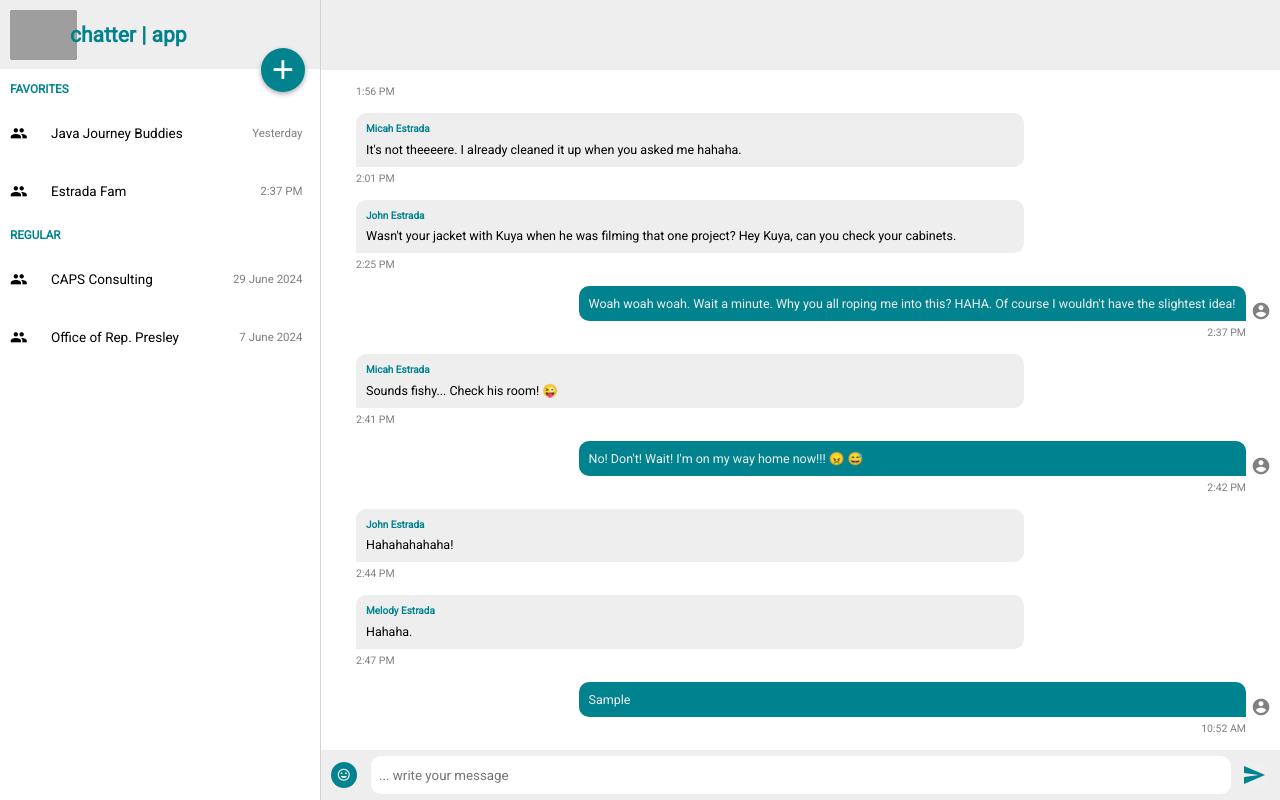
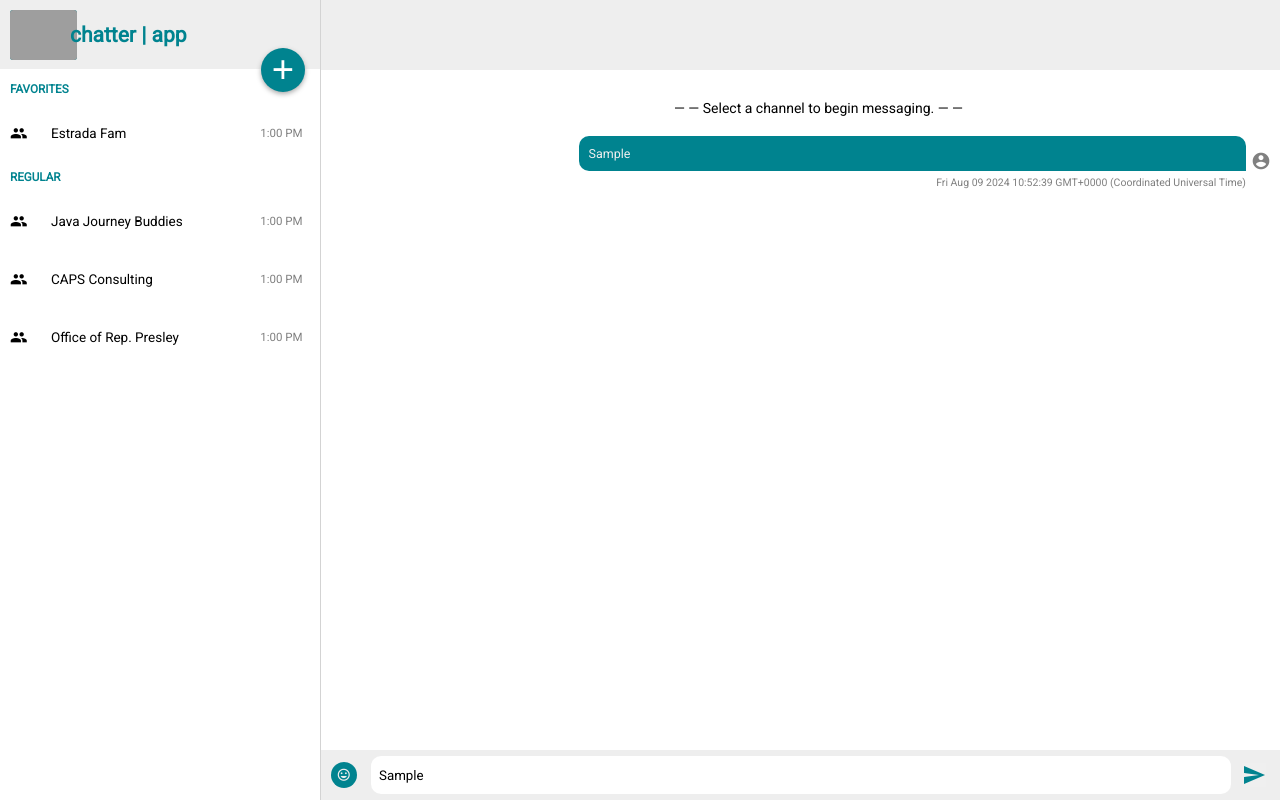
Before and after one commit to JoJosh19/TUM_MYOA, a plain HTML site: page index.html in a window 1280 px wide. Both pictures are taken after typing "Sample" into the empty fields and a click on the button "send". Drawn offline with nearby package versions, Linux system fonts and the light colour scheme; grey boxes are pictures that could not be loaded.

Commit message:
Something's up
I'm not sure what is edited

```diff
--- a/channels.js
+++ b/channels.js
@@ -1,20 +1,37 @@
-const channel_1 = {
-    id: 'channel_1',
-    name: 'Java Journey Buddies',
-    favorite: false,
+function Channel (id, name, favorite, lastSentTime) {
+    this.id = id;
+    this.name = name;
+    this.favorite = favorite;
+    this.lastSentTime = lastSentTime;
+    this.messages = [];
 }
-const channel_2 = {
-    id: 'channel_2',
-    name: 'Estrada Fam',
-    favorite: true,
+
+const channels = [
+    new Channel("channel_1", "Java Journey Buddies", false, "1:00 PM"),
+    new Channel("channel_2", "Estrada Fam", true, "1:00 PM"),
+    new Channel("channel_3", "CAPS Consulting", false, "1:00 PM"),
+    new Channel("channel_4", "Office of Rep. Presley", false, "1:00 PM")
+]
+
+// trying to add "favorites" functionality
+
+function displayChannels() {
+    const favoritesList = document.getElementById('favoriteCh');
+    const regularList = document.getElementById('regularCh');
+    favoritesList.innerHTML = "";
+    regularList.innerHTML = "";
+
+    channels.forEach(
+        function addHTMLString (channel, index) {
+            const currentChannelHTMLString = `<li id="${channel.id}" class="channel" onclick="switchChannel(${index})">${channel.name}<span class="dateLastActive">${channel.lastSentTime}</span></li>`;
+
+            if (channel.favorite) {
+                favoritesList.innerHTML += currentChannelHTMLString;
+            }
+            else {
+                regularList.innerHTML += currentChannelHTMLString;
+            }
+
+        }
+    )
 }
-const channel_3 = {
-    id: 'channel_3',
-    name: 'CAPS Consulting',
-    favorite: false,
-}
-const channel_4 = {
-    id: 'channel_4',
-    name: 'Office of Rep. Presley',
-    favorite: false,
-}
--- a/index.html
+++ b/index.html
@@ -11,10 +11,11 @@
     <link href="https://use.fontawesome.com/releases/v5.3.1/css/all.css" rel="stylesheet" integrity="sha384-mzrmE5qonljUremFsqc01SB46JvROS7bZs3IO2EmfFsd15uHvIt+Y8vEf7N7fWAU" crossorigin="anonymous">
     <script src="https://code.jquery.com/jquery-3.6.0.min.js"></script>
     <script src="channels.js"></script>
+    <script src="messages.js"></script>
     <script src="main.js"></script>
 </head>
 
-<body>
+<body onload="init()">
     <div id="menuSide" class="mainDivs">
         <section id="appBar1" class="appBar">
             <img
@@ -27,14 +28,14 @@
         </section>
         <section id="channelsView">
             <h2 class="categories">Favorites</h2>
-            <ul class="channelList">
-                <li id="channel_1" class="channel" onclick="switchChannel(channel_1)">Java Journey Buddies<span class="dateLastActive"> Yesterday</span></li>
-                <li id="channel_2" class="channel" onclick="switchChannel(channel_2)">Estrada Fam<span class="dateLastActive"> 2:37 PM</span><br></li>
+            <ul id="favoriteCh" class="channelList">
+                <!-- <li id="channel_1" class="channel" onclick="switchChannel(channel_1)">Java Journey Buddies<span class="dateLastActive"> Yesterday</span></li>
+                <li id="channel_2" class="channel" onclick="switchChannel(channel_2)">Estrada Fam<span class="dateLastActive"> 2:37 PM</span><br></li> -->
             </ul>
             <h2 class="categories">Regular</h2>
-            <ul class="channelList">
-                <li id="channel_3" class="channel" onclick="switchChannel(channel_3)">CAPS Consulting<span class="dateLastActive"> 29 June 2024</span></li>
-                <li id="channel_4" class="channel" onclick="switchChannel(channel_4)">Office of Rep. Presley<span class="dateLastActive"> 7 June 2024</span></li>
+            <ul id="regularCh" class="channelList">
+                <!-- <li id="channel_3" class="channel" onclick="switchChannel(channel_3)">CAPS Consulting<span class="dateLastActive"> 29 June 2024</span></li>
+                <li id="channel_4" class="channel" onclick="switchChannel(channel_4)">Office of Rep. Presley<span class="dateLastActive"> 7 June 2024</span></li> -->
             </ul>
         </section>
     </div>
@@ -44,7 +45,9 @@
                 <a id="addToFave" class="material-icons"></a>
             </section>
         <article id="chatArea">
-            <div class="chatBlock">
+            <p id="startText">— — Select a channel to begin messaging. — —</p>
+
+            <!-- <div class="chatBlock">
                 <h3 class="sender">Micah Estrada</h3>
                 <p class="chatLog">I don't know where it is, Mom.</p>
             </div>
@@ -86,7 +89,7 @@
                 <h3 class="sender">Melody Estrada</h3>
                 <p class="chatLog">Hahaha.</p>
             </div>
-            <p class="dateLog">2:47 PM</p>
+            <p class="dateLog">2:47 PM</p> -->
         </article>
         <div id="inputArea">
             <i class="material-icons" id="emoticonButton">insert_emoticon</i>
--- a/main.js
+++ b/main.js
@@ -1,8 +1,23 @@
-console.log("App is live.");
+function init() {
+    console.log("App is live.");
+    // getChannels();
+    // getMessages();
+    loadMessagesIntoChannel();
+    displayChannels();
+    // loadEmojis();
+    // sendMessage();
+
+    // console.log(channels[0].messages[0])
+    // console.log(channels[1].messages[0])
+    // console.log(channels[2].messages[0])
+    // console.log(channels[3].messages[0])
+}
+
 
 let selectedChannel = null;
 
-function switchChannel(newSelectedChannel) {
+function switchChannel(selectedChannelIndex) {
+    const newSelectedChannel = channels[selectedChannelIndex];
     console.log(newSelectedChannel.name);
 
     document.querySelectorAll('.channel').forEach(
@@ -13,6 +28,8 @@ function switchChannel(newSelectedChannel) {
 
     document.getElementById(newSelectedChannel.id).classList.add('selected');
     selectedChannel = newSelectedChannel;
+
+    showMessages(selectedChannel);
 
     updateHeader(selectedChannel);
 }
@@ -27,14 +44,60 @@ function sendMessage() {
     var messageText = document.getElementById('messageInput').value;
     if (messageText.trim() === '') return;
 
-    let currentTime = new Date().toLocaleTimeString([], {hour: '2-digit', minute: '2-digit'});
+    let currentTime = new Date();
 
     let messageString = '<div class="chatBlock mine"><p class="chatLog mine">' + messageText + '</p></div><p class="dateLog mine">' + currentTime + '</p>'
 
     const chatAreaU = document.getElementById('chatArea');
 
     chatAreaU.insertAdjacentHTML('beforeend', messageString);
+
+    var sentMe = 'Josh Estrada';
+    var sentTimeMe = currentTime;
+    var channelID = selectedChannel.id;
+    var textMe = messageText;
+
+    selectedChannel.messages.push(new Message(sentMe, sentTimeMe, channelID, true, textMe));
+
+    document.getElementById('messageInput').value = "";
+
+    chatAreaU.scrollTop = chatAreaU.scrollHeight;
+
     document.getElementById('messageInput').value = "";
 
     chatAreaU.scrollTop = chatAreaU.scrollHeight;
 }
+
+function showMessages (param_selectedChannel) {
+
+    chatArea = document.getElementById('chatArea');
+    chatArea.innerHTML = "";
+    param_selectedChannel.messages.forEach(
+        function loadMessages(message) {
+            var sender = message.sender;
+            var sentTime = message.sentTime;
+            var own = message.own;
+            var text = message.text;
+
+            if (own == false) {
+                var blockToPrint =  `<div class="chatBlock">
+                                        <h3 class="sender">${sender}</h3><p class="chatLog">
+                                        <p class="chatLog">${text}</p>
+                                    </div>
+                                    <p class="dateLog">${sentTime}</p>`
+            }
+            else {
+                var blockToPrint =  `<div class="chatBlock mine">
+                                        <p class="chatLog mine">${text}</p>
+                                    </div>
+                                    <p class="dateLog mine">${sentTime}</p>`
+            }
+
+
+
+            chatArea.insertAdjacentHTML('beforeend', blockToPrint);
+        }
+    )
+}
+
+// make parseDate() function to change dates to hour format, as well as include day if from yesterday or longer
--- /dev/null
+++ b/messages.js
@@ -0,0 +1,41 @@
+function Message (sender, sentTime, channelID, own, text) {
+    this.sender = sender;
+    this.sentTime = sentTime;
+    this.channelID = channelID;
+    this.own = own;
+    this.text = text;
+}
+
+const messages = [
+    new Message("Micah Estrada", new Date('July 22, 2024 13:49:00'), "channel_2", false, "I don't know where it is, Mom."),
+    new Message("Melody Estrada", new Date('July 22, 2024 13:56:00'), "channel_2", false, "Did you try checking under your bed? I know I saw a lot of clothes piled up there last night."),
+
+    new Message("Josh Estrada", new Date('July 23, 2024 14:37:00'), "channel_1", true, "Help me out!"),
+
+
+    new Message("Micah Estrada", new Date('July 22, 2024 14:01:00'), "channel_2", false, "It's not theeeere. I already cleaned it up when you asked me hahaha."),
+    new Message("John Estrada", new Date('July 22, 2024 14:25:00'), "channel_2", false, "Wasn't your jacket with Kuya when he was filming that one project? Hey Kuya, can you check your cabinets."),
+    new Message("Josh Estrada", new Date('July 23, 2024 14:37:00'), "channel_2", true, "Woah woah woah. Wait a minute. Why you all roping me into this? HAHA. Of course I wouldn't have the slightest idea!"),
+
+    new Message("Eric Castillo", new Date('July 23, 2024 14:37:00'), "channel_3", false, "Josh. Where is our Accomplishment Report?"),
+    new Message("Josh Estrada", new Date('July 23, 2024 14:37:00'), "channel_3", true, "Will send tonight, Sir."),
+    new Message("Eric Castillo", new Date('July 23, 2024 14:37:00'), "channel_3", false, "Ok."),
+
+    new Message("Rep. Presley", new Date('July 23, 2024 14:37:00'), "channel_4", false, "Good work, everyone."),
+]
+
+function loadMessagesIntoChannel() {
+    messages.forEach(
+        function sortMessages (message) {
+
+            channels.forEach(
+                function findChannel (channel) {
+                    if (channel.id == message.channelID) {
+                        channel.messages.push(message);
+                    }
+                }
+            )
+
+        }
+    )
+}
--- a/style.css
+++ b/style.css
@@ -143,6 +143,10 @@ body {
 }
 
 /*Chats*/
+#startText {
+    align-self: center;
+    margin: 20px;
+}
 #chatArea {
     margin: 10px 0 0 35px;
     display: flex;
```
